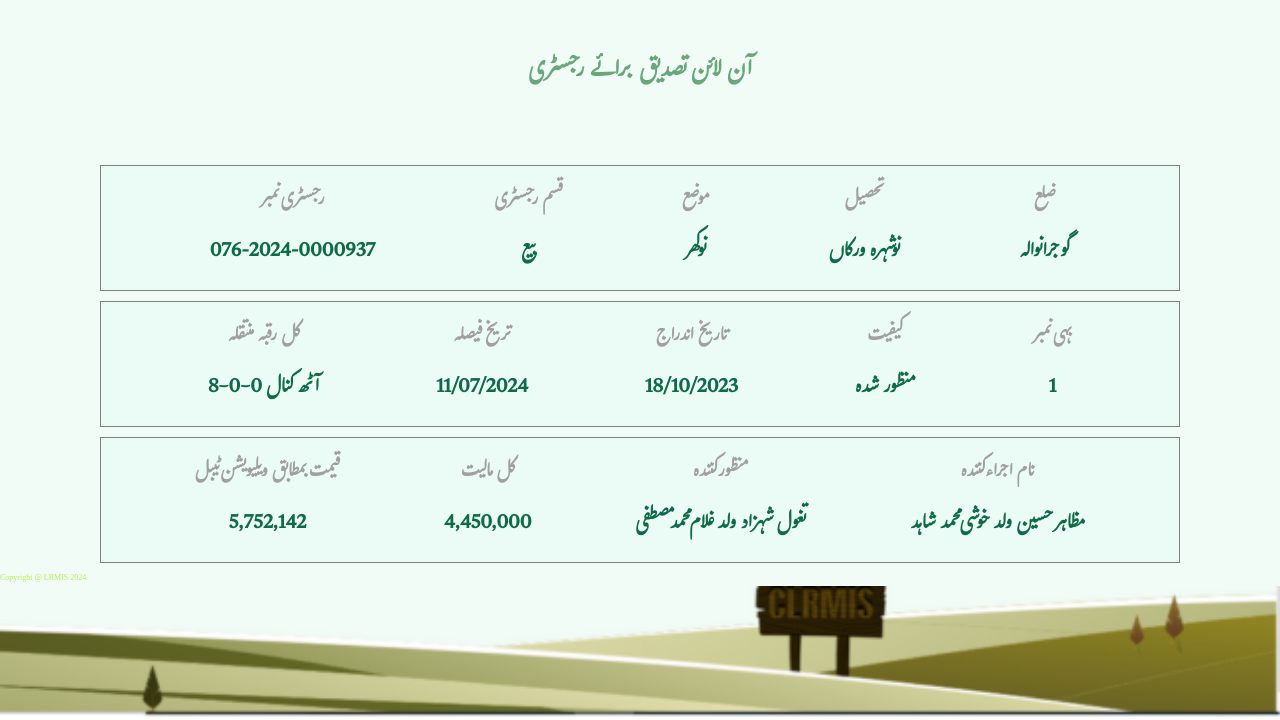
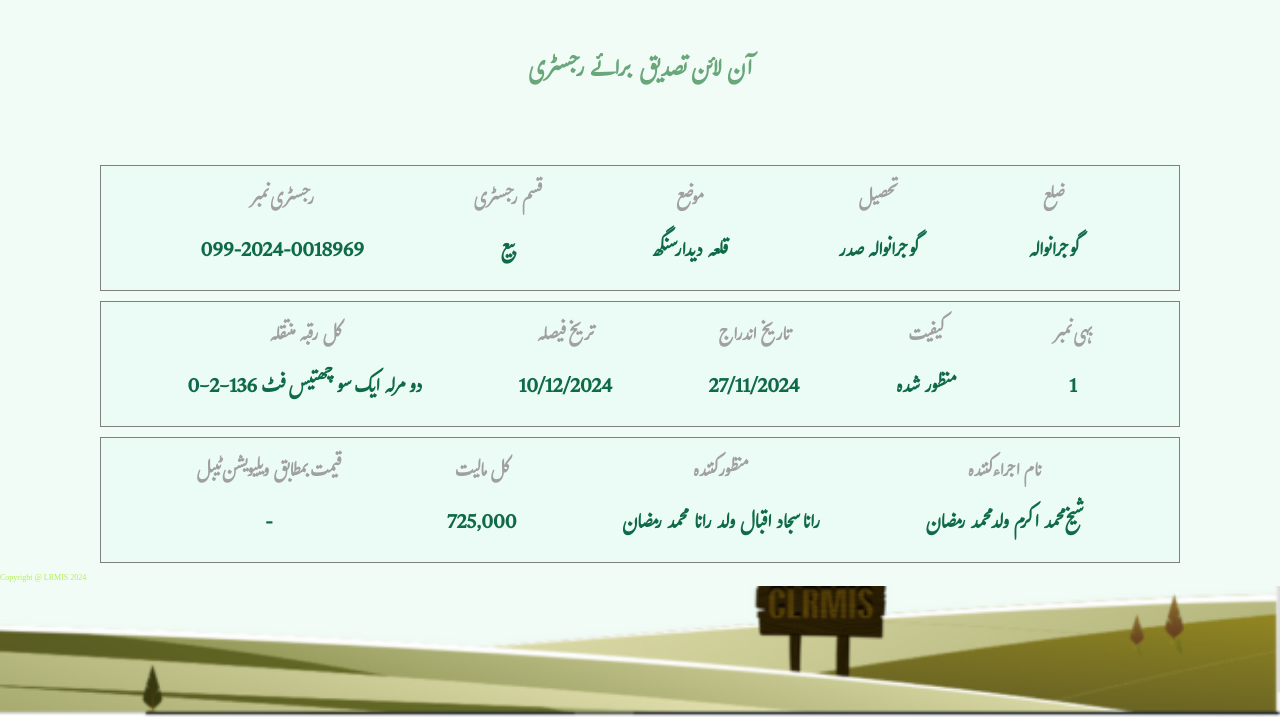
Before and after one commit to punjabzameen/Punjab38, a plain HTML site: page index.html in a window 1280 px wide. Shown: the part 80-800 px from the top of the page. Drawn offline with Linux system fonts and the light colour scheme.

Commit message:
Update index.html

```diff
--- a/index.html
+++ b/index.html
@@ -32,7 +32,7 @@
             <div class="item text1">
                 <h3>رجسٹری نمبر
                 </h3>
-                <p>076-2024-0000937
+                <p>099-2024-0018969
                 </p>
             </div>
             <div class="item text2"><h3>قسم رجسٹری
@@ -42,13 +42,13 @@
             <div class="item text3">
                 <h3>موضع
                 </h3>
-                <p>نوکھر
+                <p>قلعہ دیدار سنگھ
                 </p>
             </div>
             <div class="item text4">
                 <h3>تحصیل
                 </h3>
-                <p>نوشہرہ ورکاں
+                <p>گوجرانوالہ صدر
                 </p>
             </div>
             <div class="item text5">
@@ -63,18 +63,18 @@
             <div class="item text1">
                 <h3>کل رقبہ منتقلہ
                 </h3>
-                <p>8-0-0 آٹھ کنال
+                <p>0-2-136 دو مرلہ ایک سو چھتیس فٹ
                 </p>
             </div>
             <div class="item text2"><h3>تریخ فیصلہ
 
             </h3>
-            <p>11/07/2024
+            <p>10/12/2024
             </p></div>
             <div class="item text3">
                 <h3>تاریخ اندراج
                 </h3>
-                <p>18/10/2023
+                <p>27/11/2024
                 </p>
             </div>
             <div class="item text4">
@@ -95,23 +95,23 @@
             <div class="item text1">
                 <h3>قیمت بمطابق ویلیویشن ٹیبل
                 </h3>
-                <p>5,752,142
+                <p>-
                 </p>
             </div>
             <div class="item text2"><h3>کل مالیت
             </h3>
-            <p>4,450,000
+            <p>725,000
             </p></div>
             <div class="item text3">
                 <h3>منظور کنندہ
                 </h3>
-                <p>تغول شہزاد ولد غلام محمد مصطفی
+                <p>رانا سجاد اقبال ولد رانا محمد رمضان
                 </p>
             </div>
             <div class="item text4">
                 <h3>نام اجراء کنندہ
                 </h3>
-                <p>مظاہر حسین ولد خوشی محمد شاہد
+                <p>شیخ محمد اکرم ولد محمد رمضان
                 </p>
             </div>
 
```
